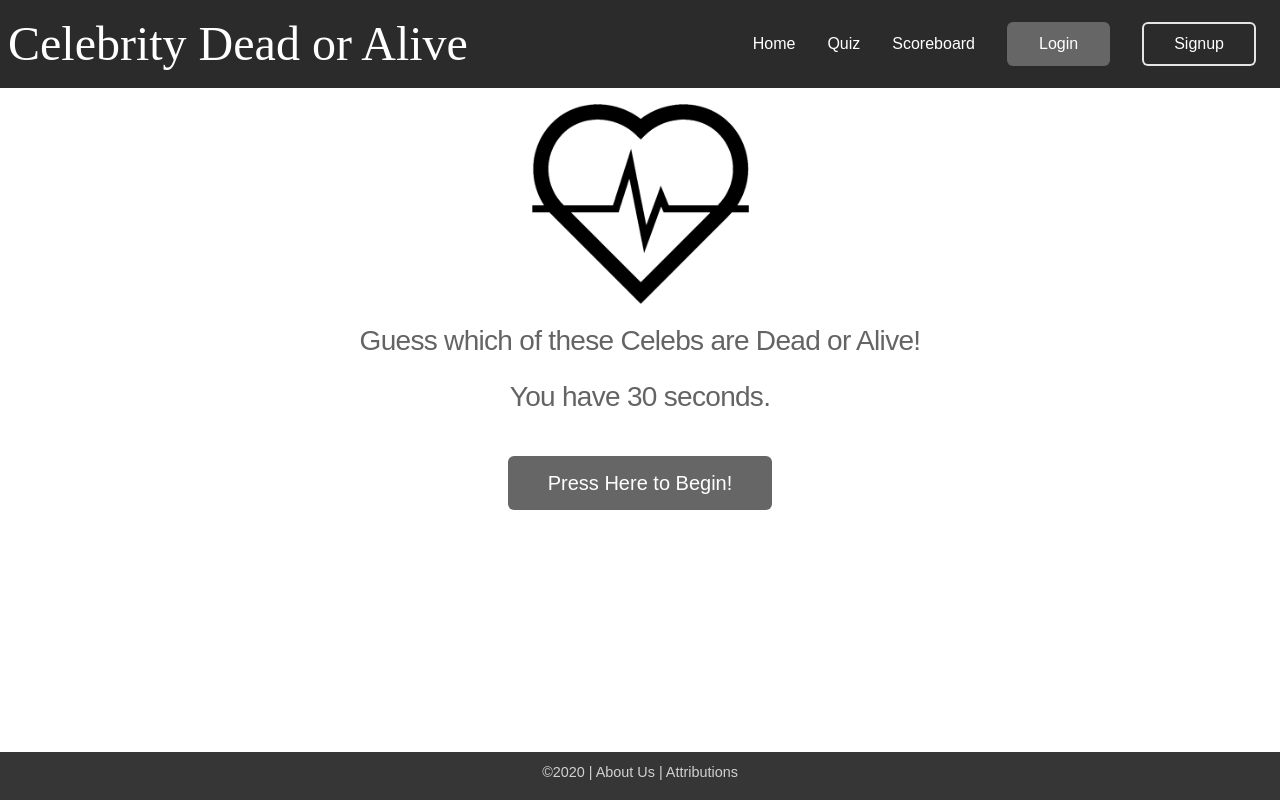
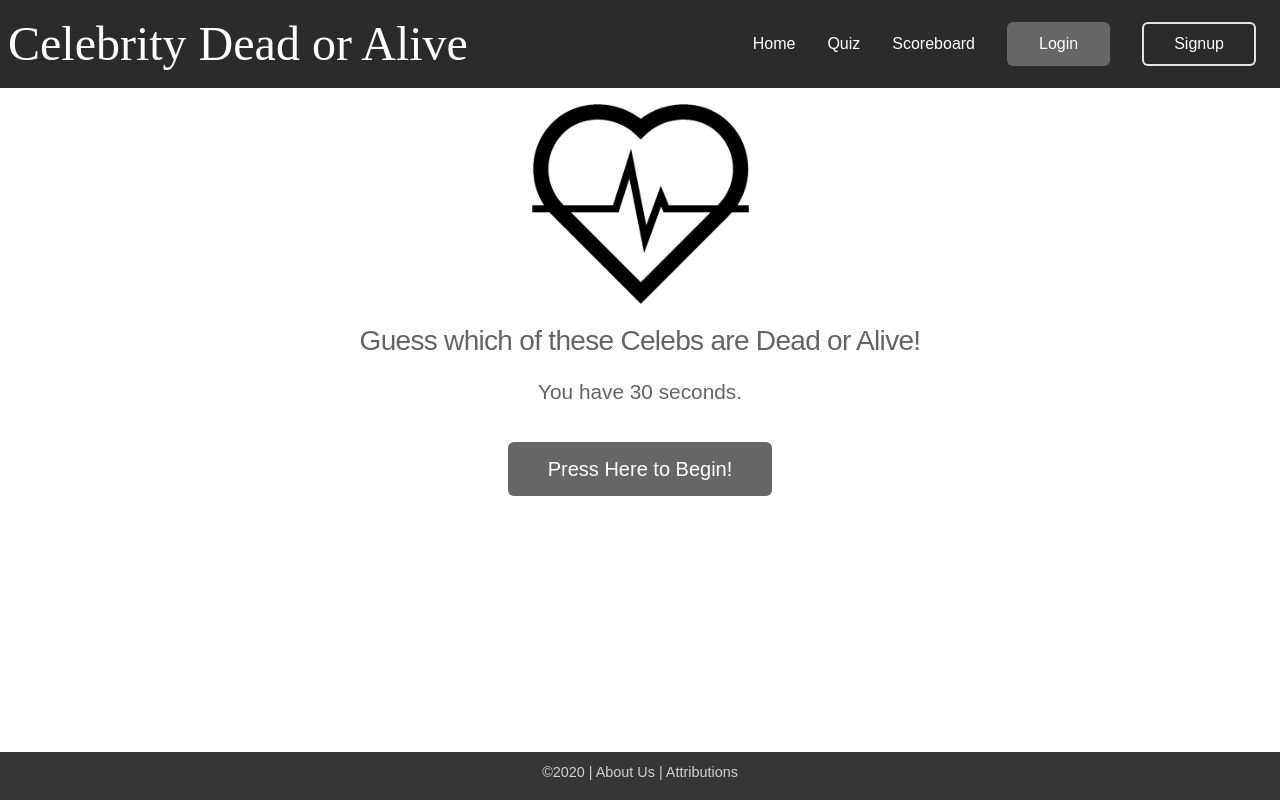
Before and after one commit to Notesong/cdoa-5-front-end, a React (Create React App) app in the folder client/: page / in a window 1280 px wide. Built offline with nearby package versions, Linux system fonts and the light colour scheme; a web font is replaced by a local one.

Commit message:
Footer fix and logo size adjustment

```diff
--- a/client/src/App.css
+++ b/client/src/App.css
@@ -73,6 +73,10 @@ input, select, textarea {
 }
 
 /* Basic */
+
+body {
+  margin-bottom: 3rem;
+}
 
 .App {
   margin: 0 !important;
--- a/client/src/components/QuizStart.js
+++ b/client/src/components/QuizStart.js
@@ -11,7 +11,7 @@ const Image = styled.div`
     height: 200px;
     margin: 1rem 0;
     @media only screen and (max-width: 600px) {
-        height: 200px;
+        height: 100px;
     }
 `;
 
@@ -23,7 +23,7 @@ const QuizStart = () => {
             <header>
                 <Image />
                 <h3>Guess which of these Celebs are Dead or Alive!</h3>
-                <h3>You have 30 seconds.</h3>
+                <h4>You have 30 seconds.</h4>
                 {isNameHere === "" ? null : <h3> Let's Begin, {isNameHere}!</h3>}
             </header>
             <div className="begin_button">
```
